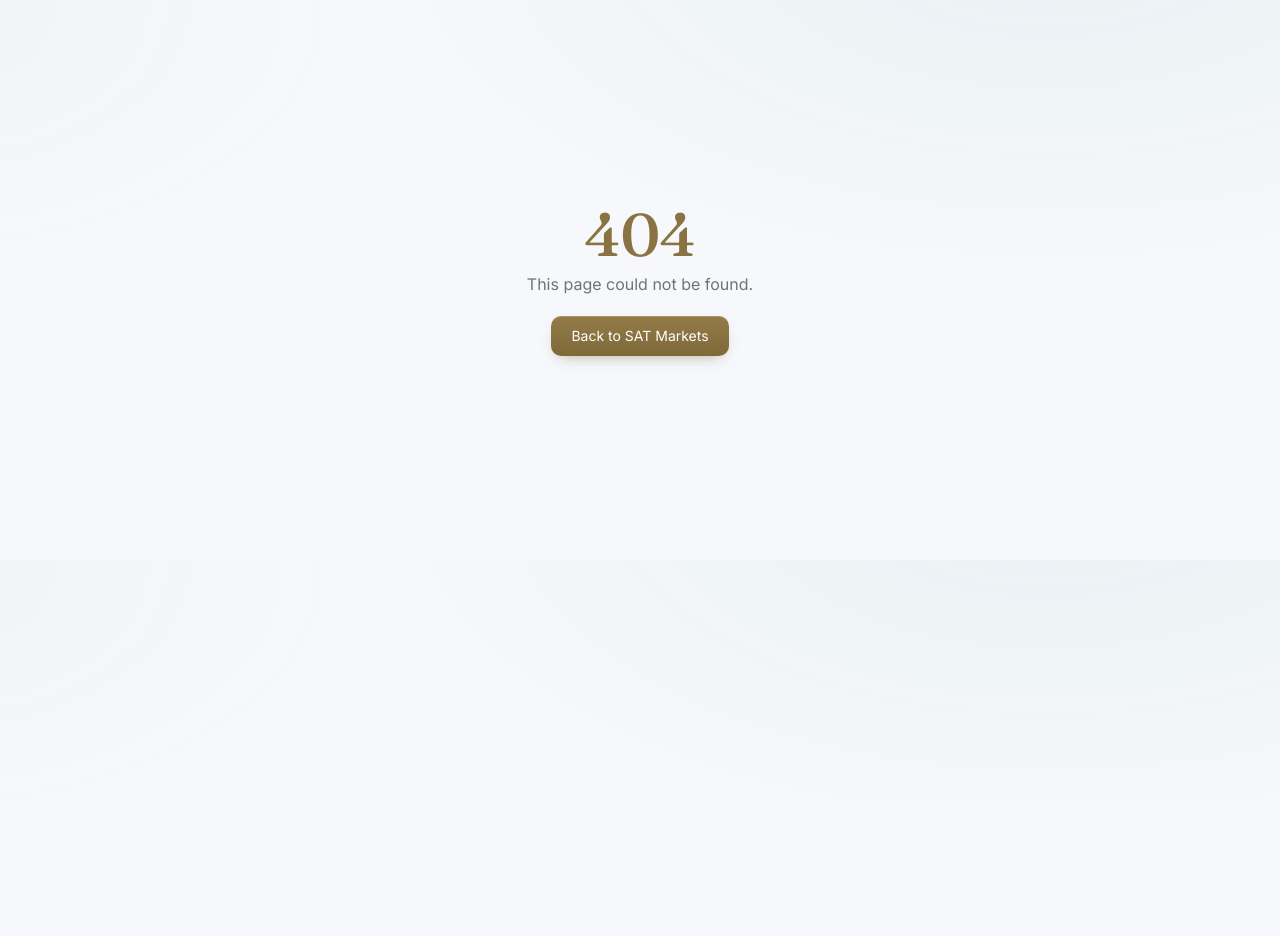
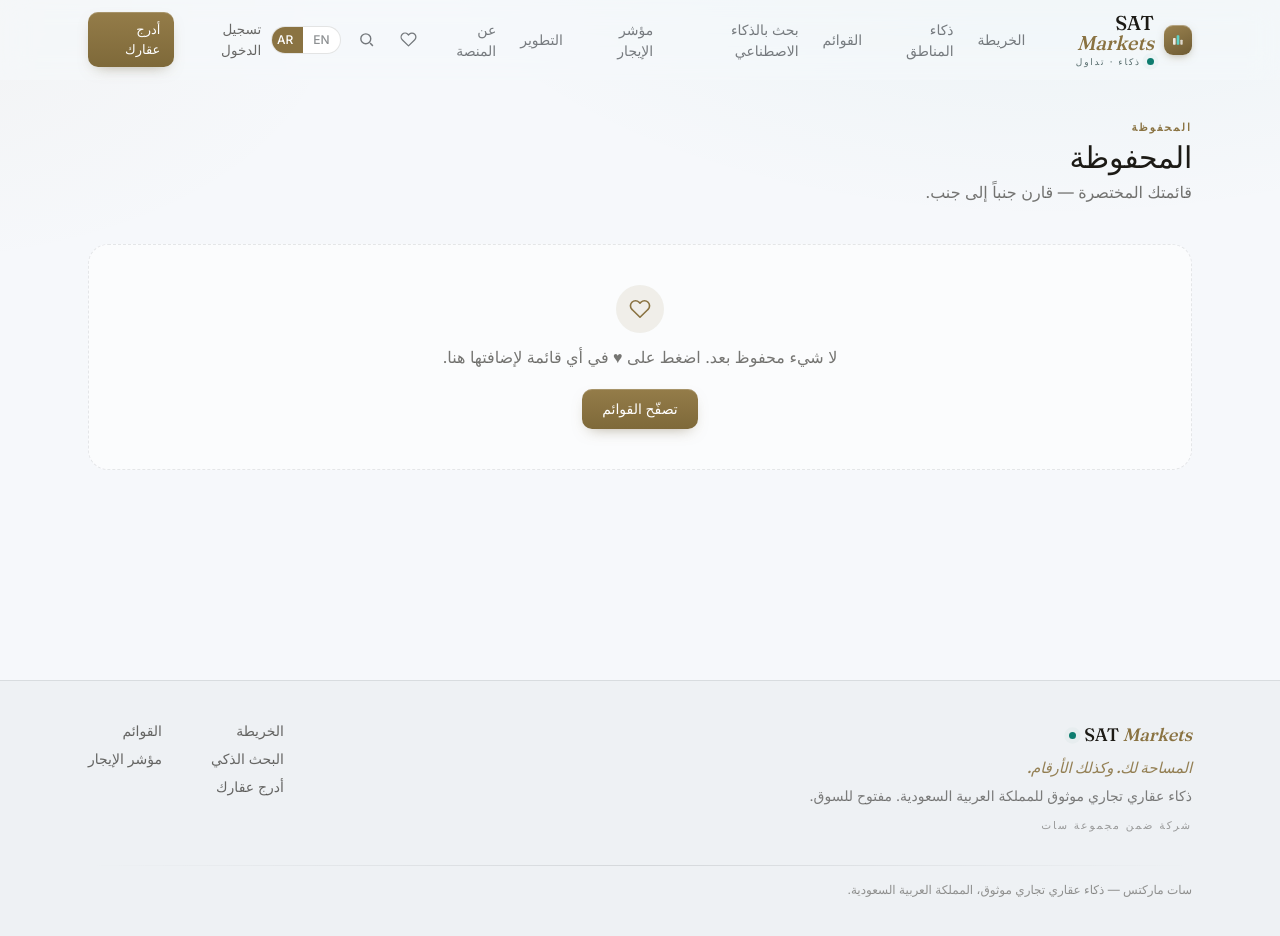
Before and after one commit to saleemzeidan123/satmarkets, a Next.js app: page /ar/saved in a window 1280 px wide. Before the commit this address had no page. Before the commit the page ends 800 px from the top, so only its background shows below. Built offline with nearby package versions, Linux system fonts and the light colour scheme.

Commit message:
feat(saved): shortlist + side-by-side compare (localStorage), API by ids, header Saved link with count

```diff
--- /dev/null
+++ b/src/app/[locale]/saved/page.tsx
@@ -0,0 +1,107 @@
+"use client";
+import { useEffect, useState } from "react";
+import Link from "next/link";
+import ListingCard from "@/components/ListingCard";
+import { getDictionary } from "@/i18n/getDictionary";
+import { isLocale } from "@/i18n/config";
+import { assetLabel, dealLabel, gradeLabel, cityLabel } from "@/lib/labels";
+import type { Listing } from "@/lib/types";
+
+const KEY = "satm_saved";
+
+export default function SavedPage({ params }: { params: { locale: string } }) {
+  const locale = (isLocale(params.locale) ? params.locale : "en") as "en" | "ar";
+  const ar = locale === "ar";
+  const dict = getDictionary(locale);
+  const [listings, setListings] = useState<Listing[]>([]);
+  const [loading, setLoading] = useState(true);
+
+  useEffect(() => {
+    let saved: string[] = [];
+    try { const s = JSON.parse(localStorage.getItem(KEY) || "[]"); saved = Array.isArray(s) ? s : []; } catch {}
+    if (!saved.length) { setLoading(false); return; }
+    fetch(`/api/saved?ids=${saved.join(",")}`).then((r) => r.json()).then((d) => { setListings(d.listings || []); setLoading(false); }).catch(() => setLoading(false));
+  }, []);
+
+  const clearAll = () => { try { localStorage.setItem(KEY, "[]"); } catch {} setListings([]); };
+
+  const T = {
+    title: ar ? "المحفوظة" : "Saved",
+    sub: ar ? "قائمتك المختصرة — قارن جنباً إلى جنب." : "Your shortlist — compare side by side.",
+    empty: ar ? "لا شيء محفوظ بعد. اضغط على ♥ في أي قائمة لإضافتها هنا." : "Nothing saved yet. Tap the heart on any listing to add it here.",
+    browse: ar ? "تصفّح القوائم" : "Browse listings",
+    clear: ar ? "مسح الكل" : "Clear all",
+    loading: ar ? "جارٍ تحميل قائمتك…" : "Loading your shortlist…",
+    compare: ar ? "مقارنة" : "Compare",
+    deal: ar ? "الصفقة" : "Deal", type: ar ? "النوع" : "Type", price: ar ? "الإيجار / السعر" : "Rent / price",
+    size: ar ? "المساحة" : "Size", grade: ar ? "التصنيف" : "Grade", district: ar ? "الحي" : "District",
+    perYear: ar ? "ريال/م²/سنة" : "SAR/sqm/yr", sar: ar ? "ريال" : "SAR", onReq: ar ? "عند الطلب" : "On request",
+  };
+
+  const priceOf = (l: Listing) => {
+    const lease = l.deal_type === "lease";
+    const v = lease ? (l as any).asking_rent_sqm : (l as any).sale_price;
+    if (v == null) return T.onReq;
+    return `${Number(v).toLocaleString()} ${lease ? T.perYear : T.sar}`;
+  };
+  const distOf = (l: Listing) => { const d: any = (l as any).districts; if (!d) return "—"; const n = ar ? d.name_ar : d.name_en; return `${n}${d.city ? "، " + cityLabel(d.city, locale) : ""}`; };
+
+  return (
+    <section>
+      <div className="flex items-end justify-between gap-3">
+        <div>
+          <div className="eyebrow">{T.title}</div>
+          <h1 className="mt-1 font-display text-3xl text-charcoal">{T.title} {!loading && listings.length > 0 ? <span className="fig text-gold">· {listings.length}</span> : null}</h1>
+          <p className="mt-1 text-charcoal/60">{T.sub}</p>
+        </div>
+        {listings.length > 0 ? <button onClick={clearAll} className="btn-ghost px-3.5 py-2 text-[13px] text-charcoal/70">{T.clear}</button> : null}
+      </div>
+
+      {loading ? (
+        <p className="mt-10 text-charcoal/50">{T.loading}</p>
+      ) : listings.length === 0 ? (
+        <div className="mt-10 rounded-2xl border border-dashed border-line bg-white/60 p-10 text-center">
+          <div className="mx-auto mb-3 flex h-12 w-12 items-center justify-center rounded-full bg-gold/10 text-gold">
+            <svg width="22" height="22" viewBox="0 0 24 24" fill="none" stroke="currentColor" strokeWidth="1.8" strokeLinecap="round" strokeLinejoin="round"><path d="M20.8 4.6a5.5 5.5 0 0 0-7.8 0L12 5.6l-1-1a5.5 5.5 0 0 0-7.8 7.8l1 1L12 21l7.8-7.6 1-1a5.5 5.5 0 0 0 0-7.8z"/></svg>
+          </div>
+          <p className="text-charcoal/60">{T.empty}</p>
+          <Link href={`/${locale}/listings`} className="btn-gold mt-5 inline-block px-5 py-2.5 text-sm font-medium">{T.browse}</Link>
+        </div>
+      ) : (
+        <>
+          <div className="mt-6 grid gap-5 sm:grid-cols-2 lg:grid-cols-3">
+            {listings.map((l) => (<ListingCard key={l.id} listing={l} locale={locale} sqm={dict.common.sqm} ui={dict.ui} />))}
+          </div>
+          <div className="mt-10">
+            <h2 className="font-display text-xl text-charcoal">{T.compare}</h2>
+            <div className="mt-3 overflow-x-auto rounded-2xl border border-line bg-white">
+              <table className="w-full min-w-[640px] text-sm">
+                <thead>
+                  <tr className="border-b border-line">
+                    <th className="p-3 text-start text-[11px] uppercase tracking-wide text-charcoal/40"></th>
+                    {listings.map((l) => (<th key={l.id} className="p-3 text-start font-display text-[14px] text-charcoal">{(ar ? l.title_ar : l.title_en) || (l as any).reference_code}</th>))}
+                  </tr>
+                </thead>
+                <tbody className="text-charcoal/75">
+                  <Row label={T.deal}>{listings.map((l) => <Cell key={l.id}>{dealLabel(l.deal_type, locale)}</Cell>)}</Row>
+                  <Row label={T.type}>{listings.map((l) => <Cell key={l.id}>{assetLabel(l.asset_type, locale)}</Cell>)}</Row>
+                  <Row label={T.price}>{listings.map((l) => <Cell key={l.id}><span className="fig text-gold">{priceOf(l)}</span></Cell>)}</Row>
+                  <Row label={T.size}>{listings.map((l) => <Cell key={l.id}><span className="fig">{(l as any).area_sqm ? Number((l as any).area_sqm).toLocaleString() : "—"}</span> {dict.common.sqm}</Cell>)}</Row>
+                  <Row label={T.grade}>{listings.map((l) => <Cell key={l.id}>{(l as any).building_grade && (l as any).building_grade !== "n_a" ? gradeLabel((l as any).building_grade, locale) : "—"}</Cell>)}</Row>
+                  <Row label={T.district}>{listings.map((l) => <Cell key={l.id}>{distOf(l)}</Cell>)}</Row>
+                </tbody>
+              </table>
+            </div>
+          </div>
+        </>
+      )}
+    </section>
+  );
+}
+
+function Row({ label, children }: { label: string; children: React.ReactNode }) {
+  return (<tr className="border-b border-line/70"><td className="p-3 text-[11px] uppercase tracking-wide text-charcoal/40">{label}</td>{children}</tr>);
+}
+function Cell({ children }: { children: React.ReactNode }) {
+  return (<td className="p-3 align-top">{children}</td>);
+}
--- /dev/null
+++ b/src/app/api/saved/route.ts
@@ -0,0 +1,12 @@
+import { NextResponse } from "next/server";
+import { getSupabaseServer } from "@/lib/supabase/server";
+
+export async function GET(req: Request) {
+  const { searchParams } = new URL(req.url);
+  const ids = (searchParams.get("ids") || "").split(",").map((s) => s.trim()).filter((s) => /^[0-9a-fA-F-]{36}$/.test(s)).slice(0, 50);
+  if (!ids.length) return NextResponse.json({ listings: [] });
+  const sb = getSupabaseServer();
+  if (!sb) return NextResponse.json({ listings: [] });
+  const { data } = await sb.from("listings").select("*, districts(name_en, name_ar, city)").in("id", ids).eq("status", "published");
+  return NextResponse.json({ listings: data ?? [] });
+}
--- a/src/components/Header.tsx
+++ b/src/components/Header.tsx
@@ -10,11 +10,18 @@ import type { Dictionary } from "@/i18n/getDictionary";
 export default function Header({ locale, dict }: { locale: Locale; dict: Dictionary }) {
   const pathname = usePathname();
   const [scrolled, setScrolled] = useState(false);
+  const [saved, setSaved] = useState(0);
   useEffect(() => {
     const on = () => setScrolled(window.scrollY > 6);
     on(); window.addEventListener("scroll", on, { passive: true });
     return () => window.removeEventListener("scroll", on);
   }, []);
+  useEffect(() => {
+    const read = () => { try { const s = JSON.parse(localStorage.getItem("satm_saved") || "[]"); setSaved(Array.isArray(s) ? s.length : 0); } catch {} };
+    read();
+    window.addEventListener("focus", read); window.addEventListener("storage", read);
+    return () => { window.removeEventListener("focus", read); window.removeEventListener("storage", read); };
+  }, [pathname]);
   const nav = [
     { href: `/${locale}/map`, label: (dict.nav as any).map ?? "Map" },
     { href: `/${locale}/area`, label: (dict.nav as any).areas ?? "Area intel" },
@@ -54,6 +61,10 @@ export default function Header({ locale, dict }: { locale: Locale; dict: Diction
         </nav>
 
         <div className="flex items-center gap-2 sm:gap-2.5">
+          <Link href={`/${locale}/saved`} aria-label="Saved" className="icon-btn relative hidden sm:inline-flex">
+            <svg width="17" height="17" viewBox="0 0 24 24" fill="none" stroke="currentColor" strokeWidth="1.8" strokeLinecap="round" strokeLinejoin="round"><path d="M20.8 4.6a5.5 5.5 0 0 0-7.8 0L12 5.6l-1-1a5.5 5.5 0 0 0-7.8 7.8l1 1L12 21l7.8-7.6 1-1a5.5 5.5 0 0 0 0-7.8z"/></svg>
+            {saved > 0 ? <span className="absolute -end-1 -top-1 flex h-4 min-w-4 items-center justify-center rounded-full bg-gold px-1 text-[9px] font-medium text-white fig">{saved}</span> : null}
+          </Link>
           <Link href={`/${locale}/search`} aria-label="Search" className="icon-btn hidden sm:inline-flex">
             <svg width="17" height="17" viewBox="0 0 24 24" fill="none" stroke="currentColor" strokeWidth="2"><circle cx="11" cy="11" r="7" /><path d="m21 21-4-4" /></svg>
           </Link>
--- a/src/components/ListingCard.tsx
+++ b/src/components/ListingCard.tsx
@@ -1,3 +1,4 @@
+"use client";
 import Link from "next/link";
 import type { Listing } from "@/lib/types";
 import type { Locale } from "@/i18n/config";
```
